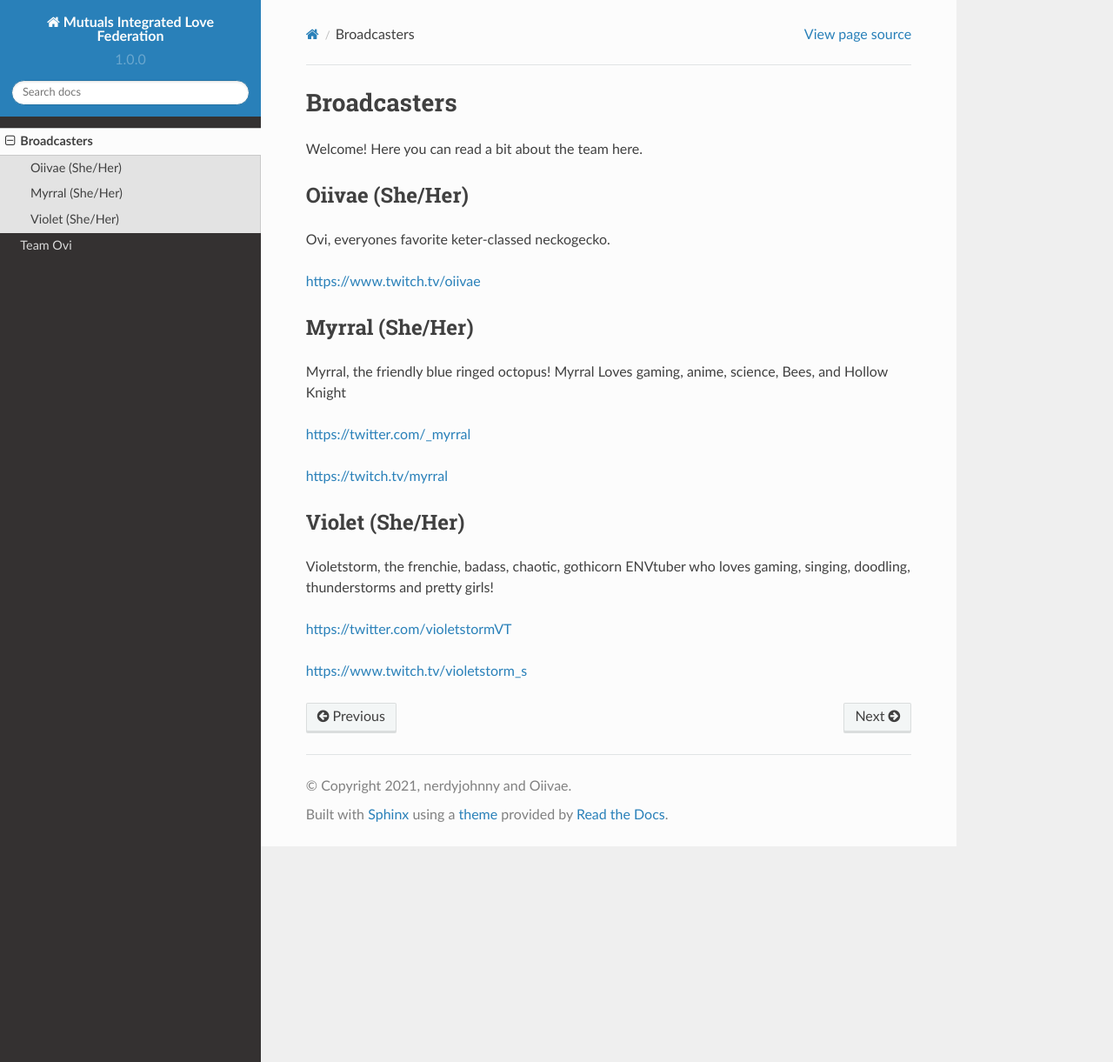
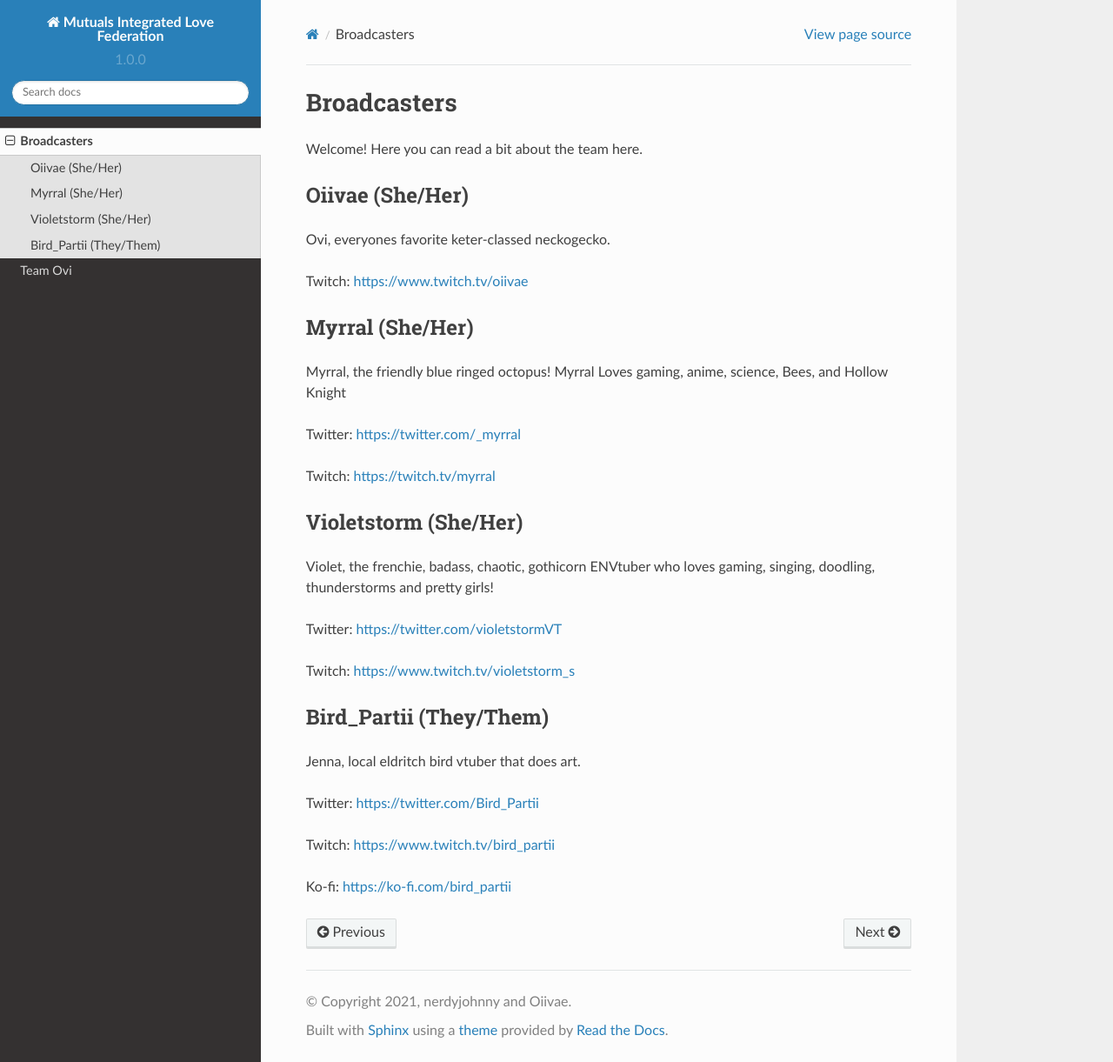
Before and after one commit to OiivaeCommunity/love, a Sphinx documentation site: the page built from docs/source/broadcasters.rst, in a window 1280 px wide and 1221 px high. Shown: the whole window at 87% size. Built offline with Sphinx 7.4.7 and the Read the Docs theme 2.0.0, drawn with Linux system fonts in a browser that asks for light colours.

Commit message:
Update broadcasters.rst

```diff
--- a/docs/source/broadcasters.rst
+++ b/docs/source/broadcasters.rst
@@ -7,21 +7,31 @@ Oiivae (She/Her)
 ''''''
 Ovi, everyones favorite keter-classed neckogecko.
 
-https://www.twitch.tv/oiivae
+Twitch: https://www.twitch.tv/oiivae
 
 
 Myrral (She/Her)
 ''''''''
 Myrral, the friendly blue ringed octopus! Myrral Loves gaming, anime, science, Bees, and Hollow Knight
 
-https://twitter.com/_myrral
+Twitter: https://twitter.com/_myrral
 
-https://twitch.tv/myrral
+Twitch: https://twitch.tv/myrral
 
-Violet (She/Her)
+Violetstorm (She/Her)
 ''''''''
-Violetstorm, the frenchie, badass, chaotic, gothicorn ENVtuber who loves gaming, singing, doodling, thunderstorms and pretty girls!
+Violet, the frenchie, badass, chaotic, gothicorn ENVtuber who loves gaming, singing, doodling, thunderstorms and pretty girls!
 
-https://twitter.com/violetstormVT
+Twitter: https://twitter.com/violetstormVT
 
-https://www.twitch.tv/violetstorm_s
+Twitch: https://www.twitch.tv/violetstorm_s
+
+Bird_Partii (They/Them)
+'''''''
+Jenna, local eldritch bird vtuber that does art.
+
+Twitter: https://twitter.com/Bird_Partii
+
+Twitch: https://www.twitch.tv/bird_partii
+
+Ko-fi: https://ko-fi.com/bird_partii
```
